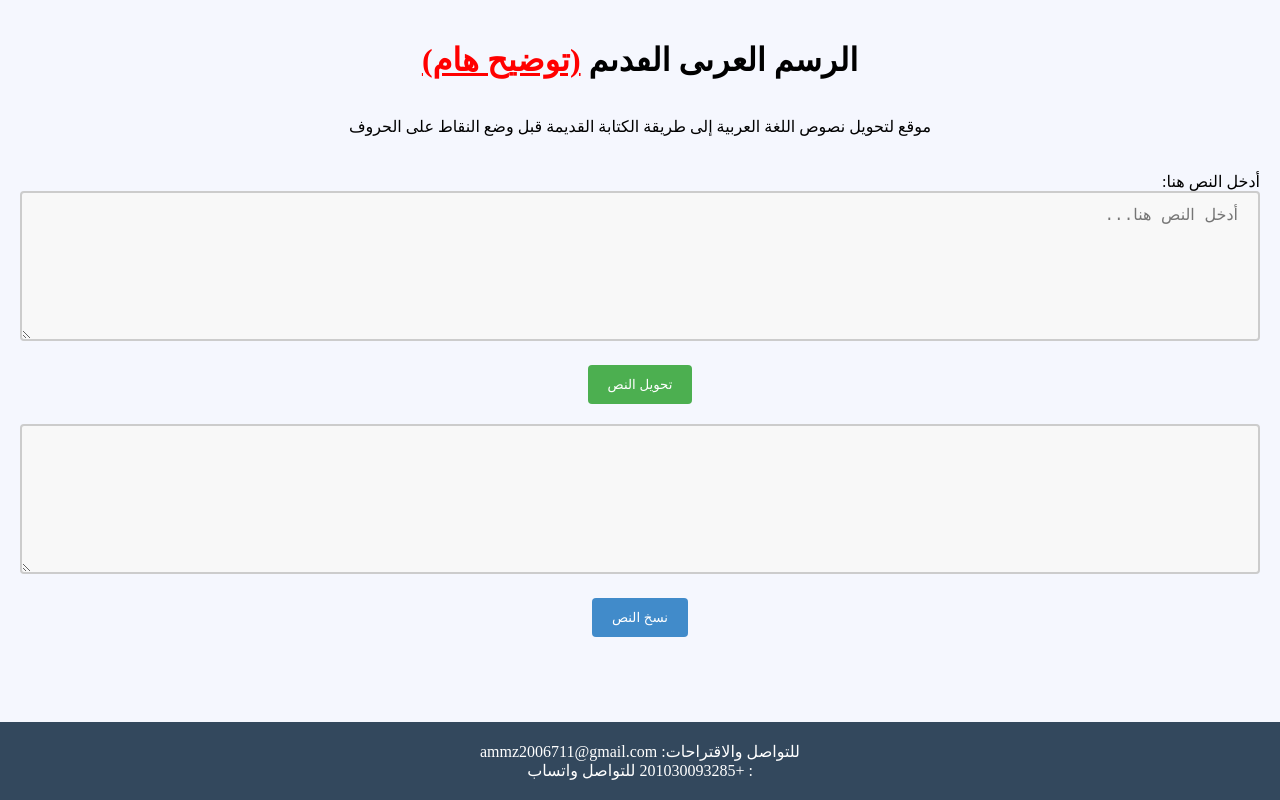
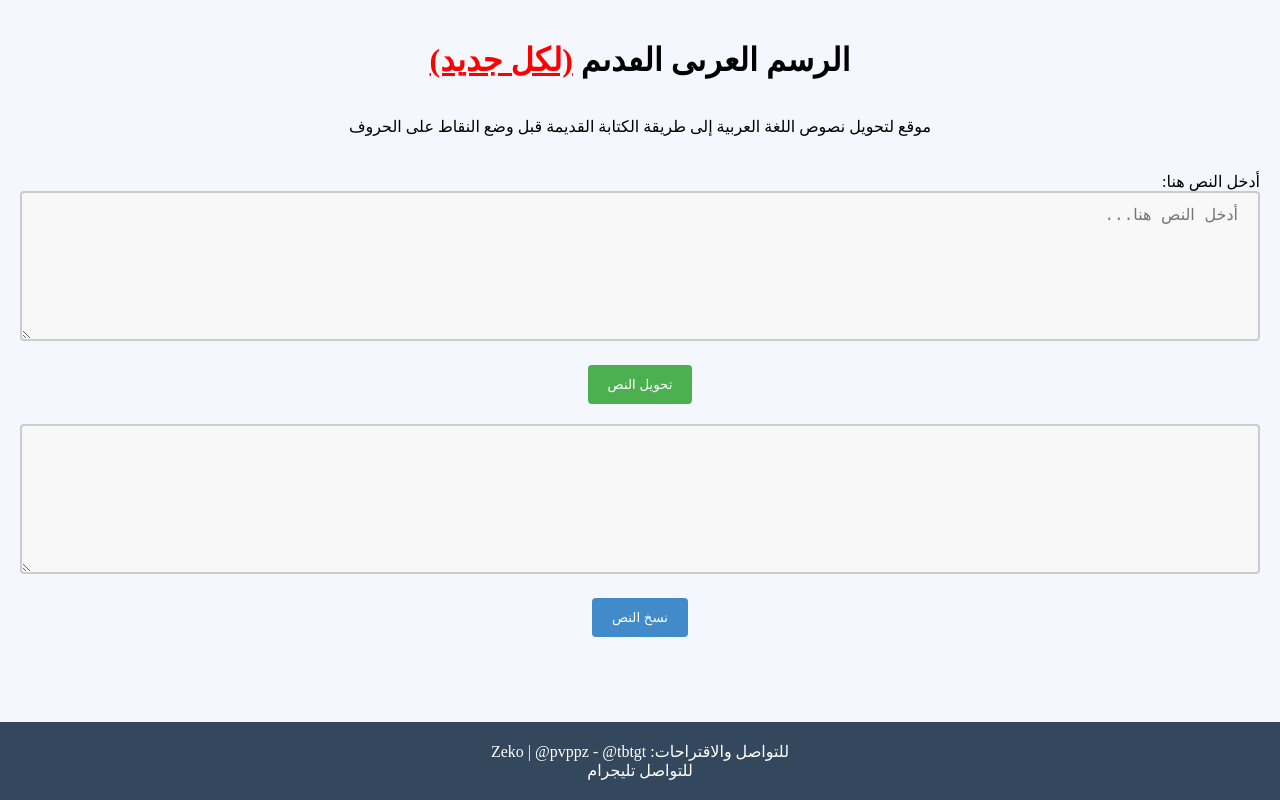
Before and after one commit to DEVZEKO/Old-Arabic-Converter, a plain HTML site: page index.html in a window 1280 px wide. Drawn offline with Linux system fonts and the light colour scheme.

Commit message:
Update index.html

```diff
--- a/index.html
+++ b/index.html
@@ -1,7 +1,6 @@
 <!--
   توضيح:
-تم تصميم وتعديل هذا المشورع بواسطه : @PVPPZ
-+201030093285
+تم تصميم وتعديل هذا المشورع بواسطه : @PVPPz - @tbtgt
 ربنا يتقبل منا جميعا
  -->
 <!DOCTYPE html>
@@ -31,11 +30,11 @@
         الرسم العرٮى الٯدىم
 
         <a
-          href="https://t.me/zekoscrapper/2054"
+          href="https://t.me/tbtgt"
           style="color: red"
           target="_blank"
         >
-          (توضيح هام)
+          (لكل جديد)
         </a>
       </h1>
       <p dir="auto" style="text-align: center">
@@ -72,9 +71,9 @@
       <div class="visitors">
       <div class="mail">
         للتواصل والاقتراحات:
-        <a href="mailto:ammz2006711@gmail.com">ammz2006711@gmail.com</a>
+        <a href="https://t.me/tbtgt">Zeko | @pvppz - @tbtgt</a>
       </div>
-      <a href="https://api.whatsapp.com/send/?phone=201030093285"> : +201030093285 للتواصل واتساب</a>
+      <a href="https://t.me/phpandhtml">للتواصل تليجرام</a>
     </footer>
     <script src="js/main.js"></script>
   </body>
```
